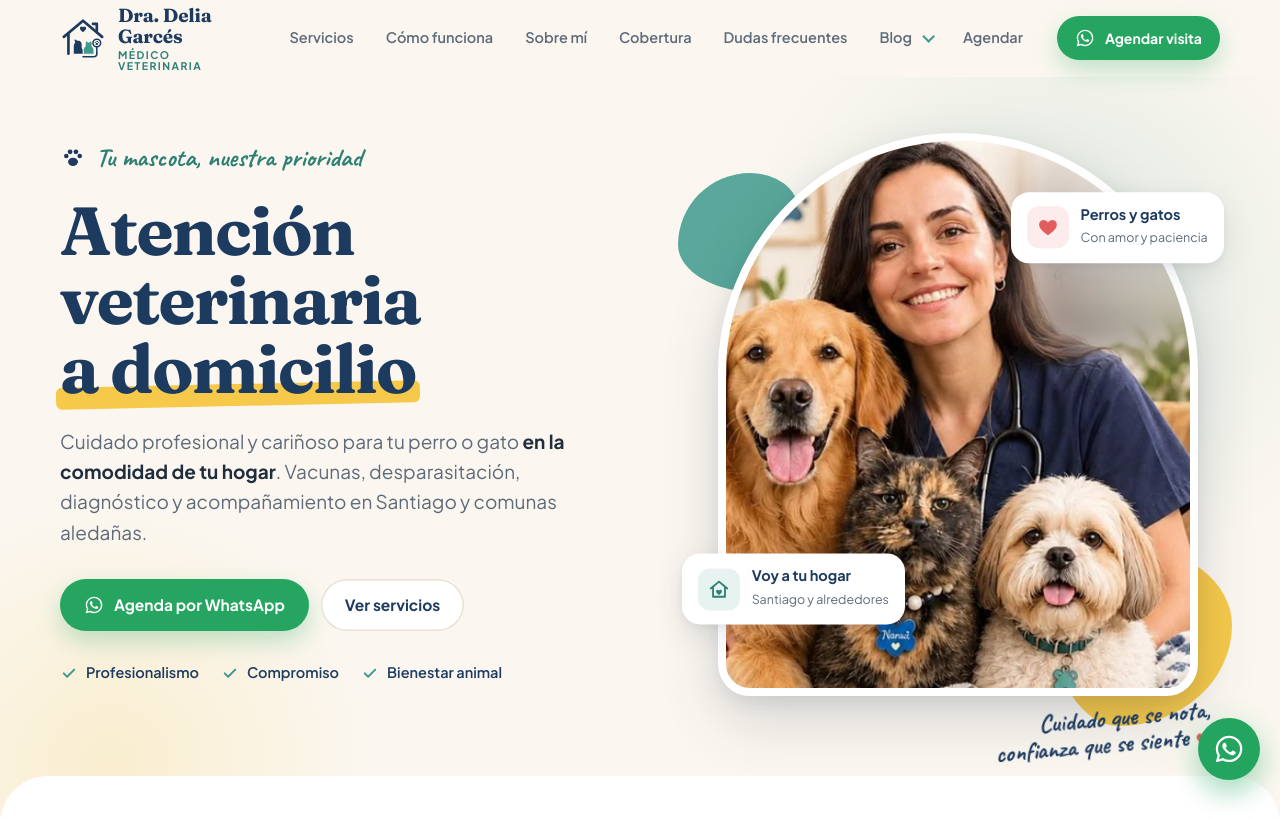
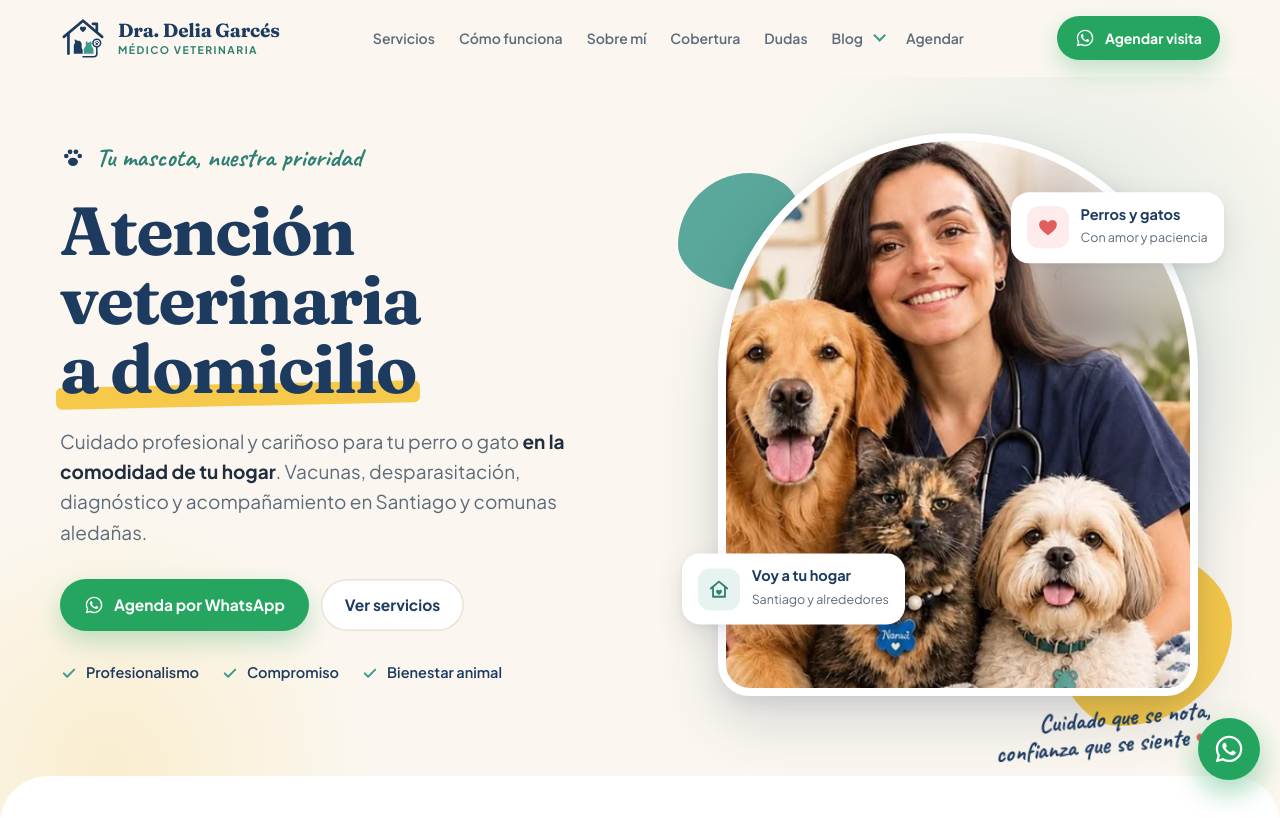
Before and after one commit to mpqueroz/dronesky2-0, a plain HTML site: page veterinaria/index.html in a window 1280 px wide. Shown: the top 818 px of the page. Drawn offline with Linux system fonts and the light colour scheme; some packages are replaced by stand-ins of ours.

Commit message:
Conserva el nombre de la doctora sin quiebres en el menú de escritorio

```diff
--- a/veterinaria/comunidad.css
+++ b/veterinaria/comunidad.css
@@ -253,3 +253,14 @@
     overflow: auto;
   }
 }
+
+.nav .brand {
+  flex-shrink: 0;
+}
+@media (min-width: 1101px) {
+  .nav-links > li > a,
+  .nav-blog-menu summary {
+    padding-inline: 10px;
+    font-size: 14px;
+  }
+}
--- a/veterinaria/index.html
+++ b/veterinaria/index.html
@@ -419,7 +419,7 @@ footer a:hover{color:#fff}
       <li><a href="#como-funciona">Cómo funciona</a></li>
       <li><a href="#sobre-mi">Sobre mí</a></li>
       <li><a href="#cobertura">Cobertura</a></li>
-      <li><a href="#preguntas">Dudas frecuentes</a></li>
+      <li><a href="#preguntas">Dudas</a></li>
       <li class="nav-blog"><details class="nav-blog-menu"><summary>Blog</summary><ul class="nav-blog-options"><li><a href="#blog-noticias" data-community-link="news">Noticias</a></li><li><a href="#blog-videos" data-community-link="videos">Videos</a></li><li><a href="#blog-preguntas" data-community-link="answers">Preguntas y respuestas</a></li></ul></details></li>
       <li><a href="#agendar">Agendar</a></li>
     </ul>
```
